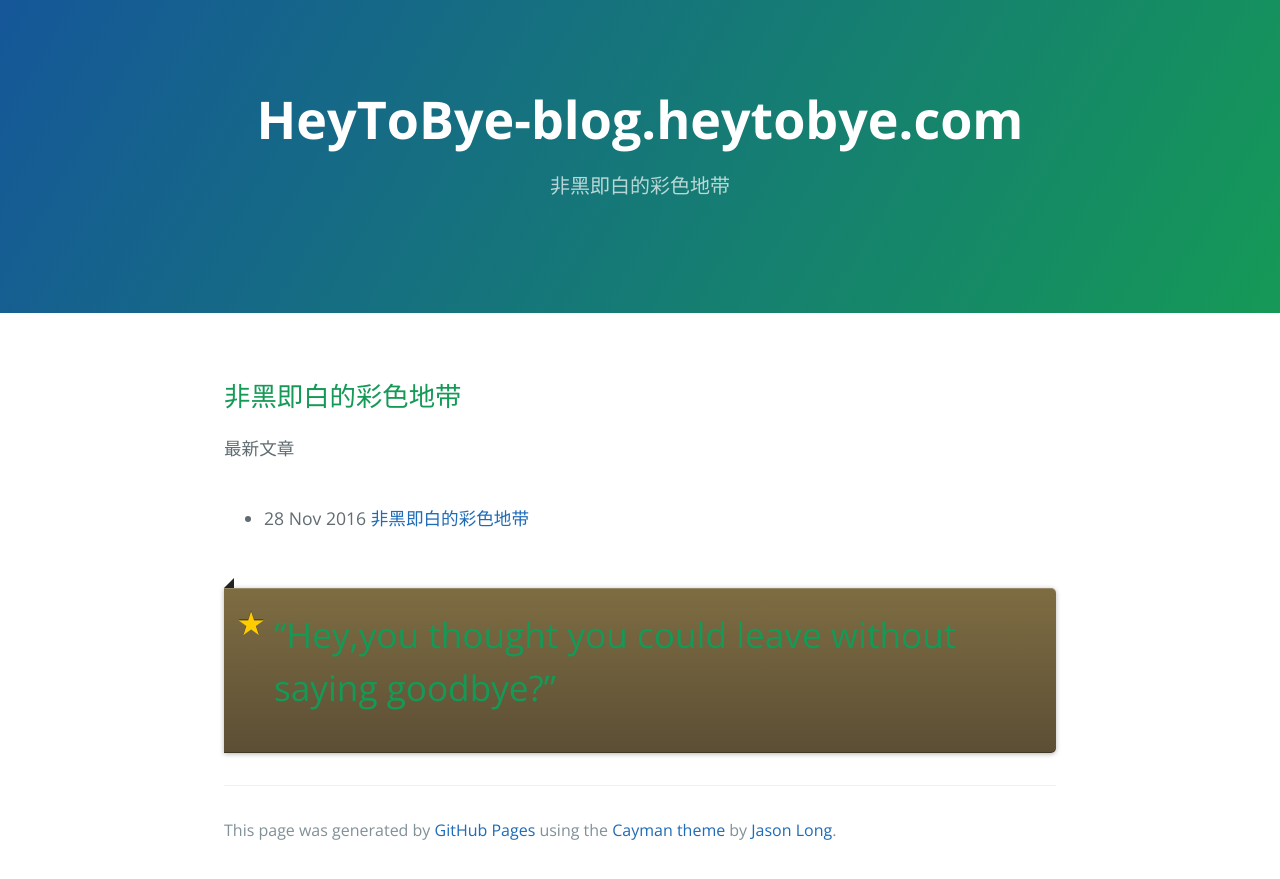
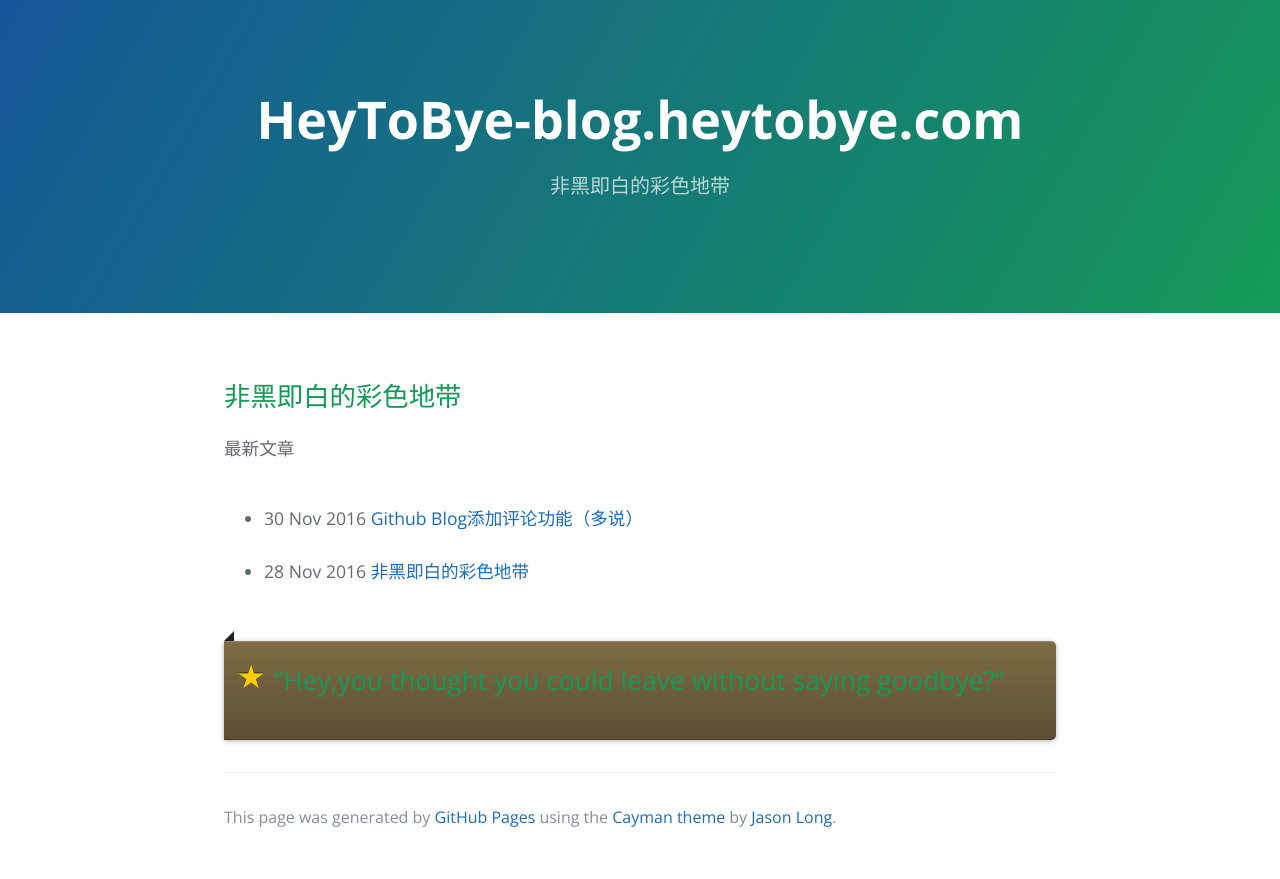
Before and after one commit to lmglg/lmglg.github.io, a Jekyll site: the page built from index.html, in a window 1280 px wide. Shown: the top 879 px of the page. Built offline with Jekyll 4.4.1, drawn with Linux system fonts in a browser that asks for light colours; comment, search, counter and statistics services are not loaded; some of the changed lines change nothing that is shown.

Commit message:
2016113003

`````diff
--- a/_layouts/default.html
+++ b/_layouts/default.html
@@ -42,7 +42,7 @@
 
 
 	<div class="note">
-		<h1>“Hey,you thought you could leave without saying goodbye?”</h1>
+		<h2>“Hey,you thought you could leave without saying goodbye?”</h2>
 	</div>
 	{% for post in site.posts %}
 	<!-- 多说评论框 start -->
--- /dev/null
+++ b/_posts/2016-11-30-Add-comment-function-for-github-blog.md
@@ -0,0 +1,48 @@
+---
+layout: default
+title: Github Blog添加评论功能（多说）
+---
+这两天在玩github blog 索性看了下为github添加评论功能，搜了下发现有个不错的社会化评论系统“[多说](http://duoshuo.com/ "多说")”http://duoshuo.com/ ，而且不少github blog主都使用了这个评论系统。
+废话不多少说，其实“多少”已经将对接做的很简单了：
+	1. 访问多说http://duoshuo.com/ 官网点击我要安装，使用个微博、qq之类的社交帐号授权下，完成后会出现“创建站点”，在“站点地址”栏处填入blog域名，如“http://blog.heytobye.com”, 完成后会出现示例代码。
+````
+	<!-- 多说评论框 start -->
+	<div class="ds-thread" data-thread-key="请将此处替换成文章在你的站点中的ID" data-title="请替换成文章的标题" data-url="请替换成文章的网址"></div>
+<!-- 多说评论框 end -->
+<!-- 多说公共JS代码 start (一个网页只需插入一次) -->
+<script type="text/javascript">
+var duoshuoQuery = {short_name:"heytobye"};
+	(function() {
+		var ds = document.createElement('script');
+		ds.type = 'text/javascript';ds.async = true;
+		ds.src = (document.location.protocol == 'https:' ? 'https:' : 'http:') + '//static.duoshuo.com/embed.js';
+		ds.charset = 'UTF-8';
+		(document.getElementsByTagName('head')[0]
+		 || document.getElementsByTagName('body')[0]).appendChild(ds);
+	})();
+	</script>
+<!-- 多说公共JS代码 end -->
+````
+	2.复制粘帖至github blog的模板页“default.html”的<body></body>之间，我的blog套用了Jekyll语法，所以配置为：
+````
+{% for post in site.posts %}
+ <div class="ds-thread"
+ 		data-thread-key="{{ post.url }}"
+		data-title="{{page.title}}"
+		data-url="http://blog.heytobye.com{{ post.url }}">
+</div>
+<script type="text/javascript">
+var duoshuoQuery = {short_name:"heytobye"};
+	(function() {
+		var ds = document.createElement('script');
+		ds.type = 'text/javascript';ds.async = true;
+		ds.src = (document.location.protocol == 'https:' ? 'https:' : 'http:') + '//static.duoshuo.com/embed.js';
+		ds.charset = 'UTF-8';
+		(document.getElementsByTagName('head')[0]
+		 || document.getElementsByTagName('body')[0]).appendChild(ds);
+	})();
+</script>
+{% endfor %}
+````
+	3. commit下，push下，就算完成了，其它人说要等10分钟，其实我这感觉push成功就完事了。
+致谢：“[多说](http://duoshuo.com "多说")”
`````
